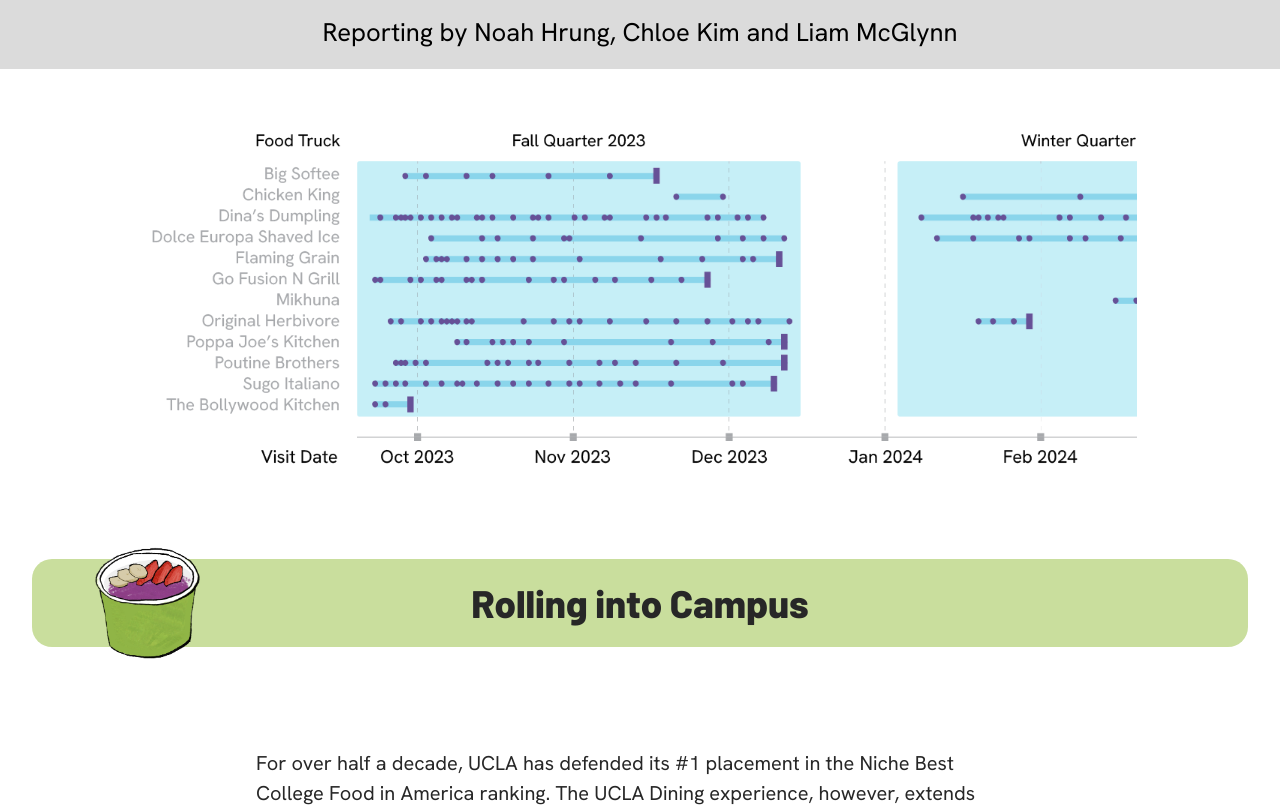
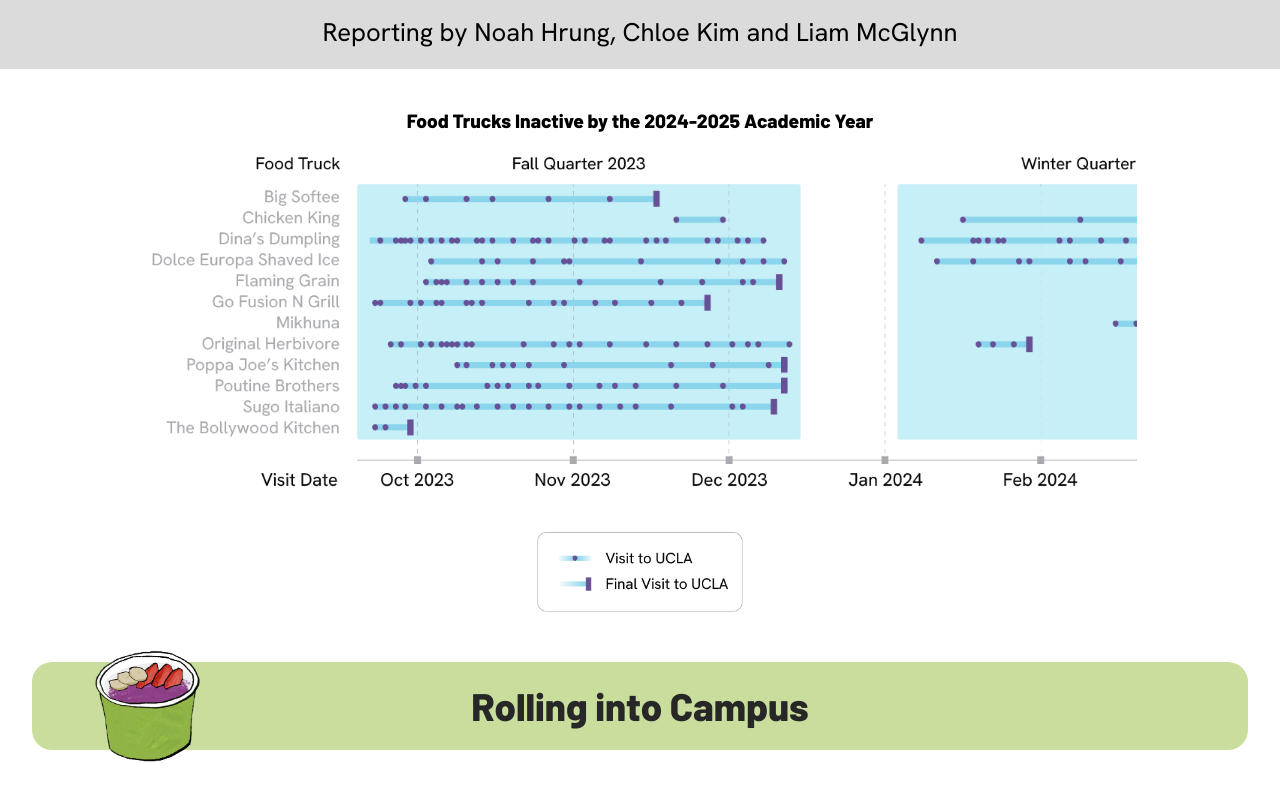
Before and after one commit to noah-80/stack-foodtrucks, a React (Vite) app: page / in a window 1280 px wide. Shown: the part 626-1435 px from the top of the page. Built offline with nearby package versions, Linux system fonts and the light colour scheme.

Commit message:
added key and title for inactive chart

```diff
--- a/src/components/InactiveChart.css
+++ b/src/components/InactiveChart.css
@@ -28,3 +28,18 @@
     overflow-x: auto;
     height: 100%;
 }
+
+.inactive-chart {
+    width: 100%;
+    height: 100%;
+    display: flex;
+    flex-direction: column;
+    align-items: center;
+    justify-content: center;
+}
+
+.inactive-header {
+    font-family: 'Barlow';
+    font-size: 1.2rem;
+    font-weight: 800;
+}
--- a/src/components/InactiveChart.tsx
+++ b/src/components/InactiveChart.tsx
@@ -4,10 +4,15 @@
 const InactiveChart: React.FC = () => {
 
     return (
-        <div className="flex-container">
-            <div className="item1"><img src="/inactiveY.png" height={"95%"}></img></div>
-            <div className="item2"><img src="/inactiveBody.png" height={"95%"}></img></div>
+        <div className='inactive-chart'>
+            <div className="inactive-header">Food Trucks Inactive by the 2024-2025 Academic Year</div>
+            <div className="flex-container">
+                <div className="item1"><img src="/inactiveY.png" height={"95%"}></img></div>
+                <div className="item2"><img src="/inactiveBody.png" height={"95%"}></img></div>
+            </div>
+            <img src="/inactiveKey.png" height={"80vh"}></img>
         </div>
+
     );
 }
 
```
